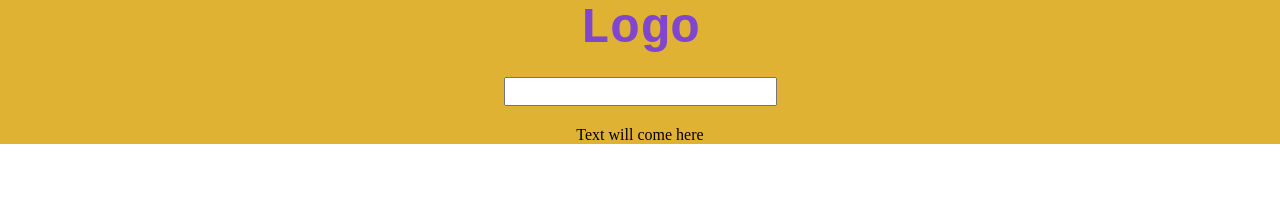
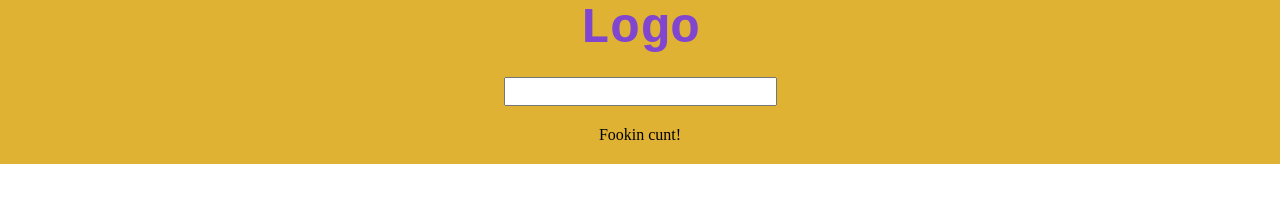
Before and after one commit to LetMeCodeInPeace/ReactIntroHelp, a React app: page / in a window 1280 px wide. Built offline with nearby package versions, Linux system fonts and the light colour scheme.

Commit message:
Data is being updated, only now it's by using  "states"
Another way of doing the same shit I did before

```diff
--- a/public/styles.css
+++ b/public/styles.css
@@ -9,6 +9,7 @@ header
     background:'#03a9f4';
     text-align: center;
     background-color: rgb(224, 178, 52);
+    padding-bottom: 20px;
 }
 
 .logo
@@ -24,9 +25,3 @@ header input
     font-size: 20px;
     margin: 20px 0;
 }
-
-
-.texthere
-{
-
-}
--- a/src/components/header.js
+++ b/src/components/header.js
@@ -1,19 +1,27 @@
 import React, {Component} from 'react'
 class Header extends Component{
+state = {
+    keywords: "Fookin cunt!",
+}
+
     render(){
+
         return(<header>
                     <div className='logo'>Logo</div>
-                    <input onChange={this.inputChangeHandler} type='text'/>
-                    <div id='texthere'>Text will come here</div>
+                    <input onChange={(e) => this.inputChangeHandler(e)} type='text'/>
+                    <div id='texthere'>{this.state.keywords}</div>
+
                 </header>
             )}
 
-inputChangeHandler(event)
-{
-    console.log(event.target.value)
-    // document.getElementById('texthere').value=event.target.value;
-    document.getElementById('texthere').innerHTML = (event.target.value);
-}
+    inputChangeHandler(event)
+        {
+            this.setState({
+                keywords: event.target.value
+            })
+            document.getElementById('texthere').innerHTML = this.state.keywords
+            // document.getElementById('texthere').innerHTML = (event.target.value);
+        }
 }
 
 export default Header;
```
Also changed, not shown: 1 other file.
